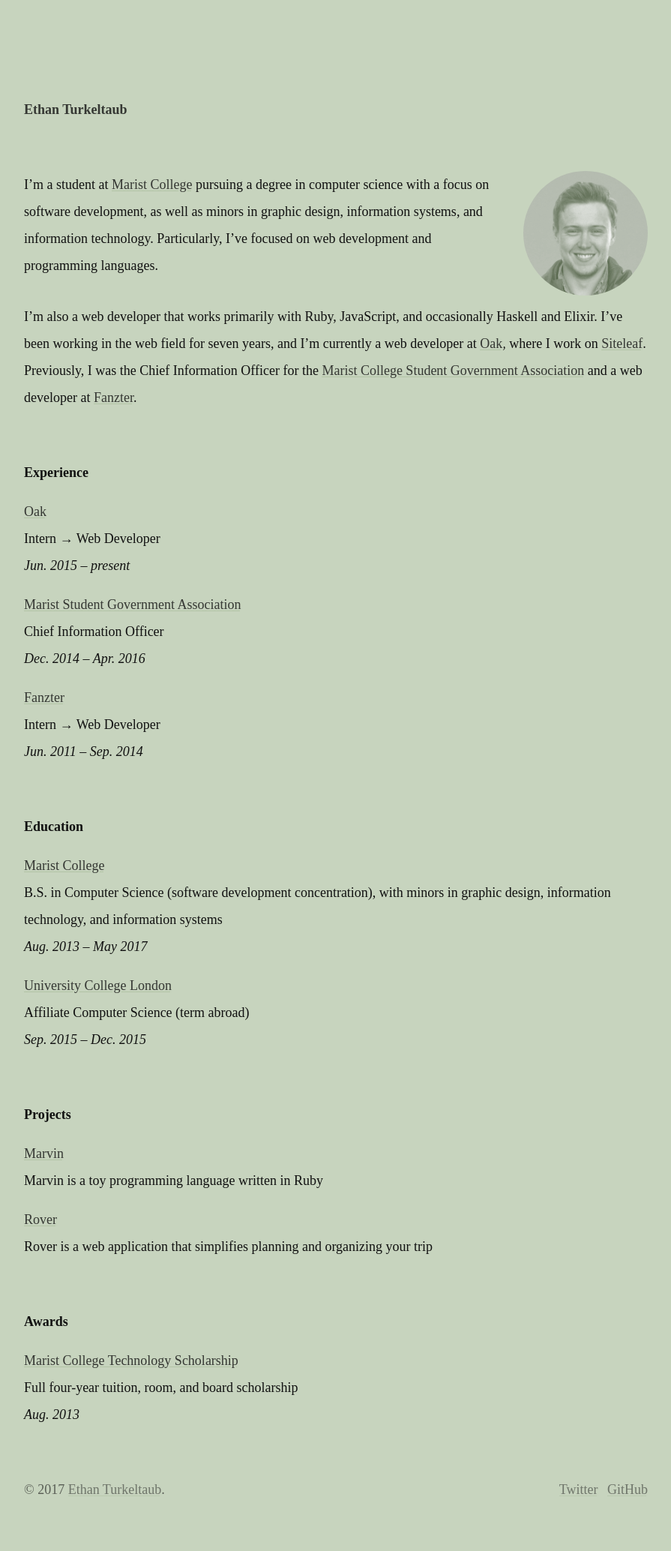
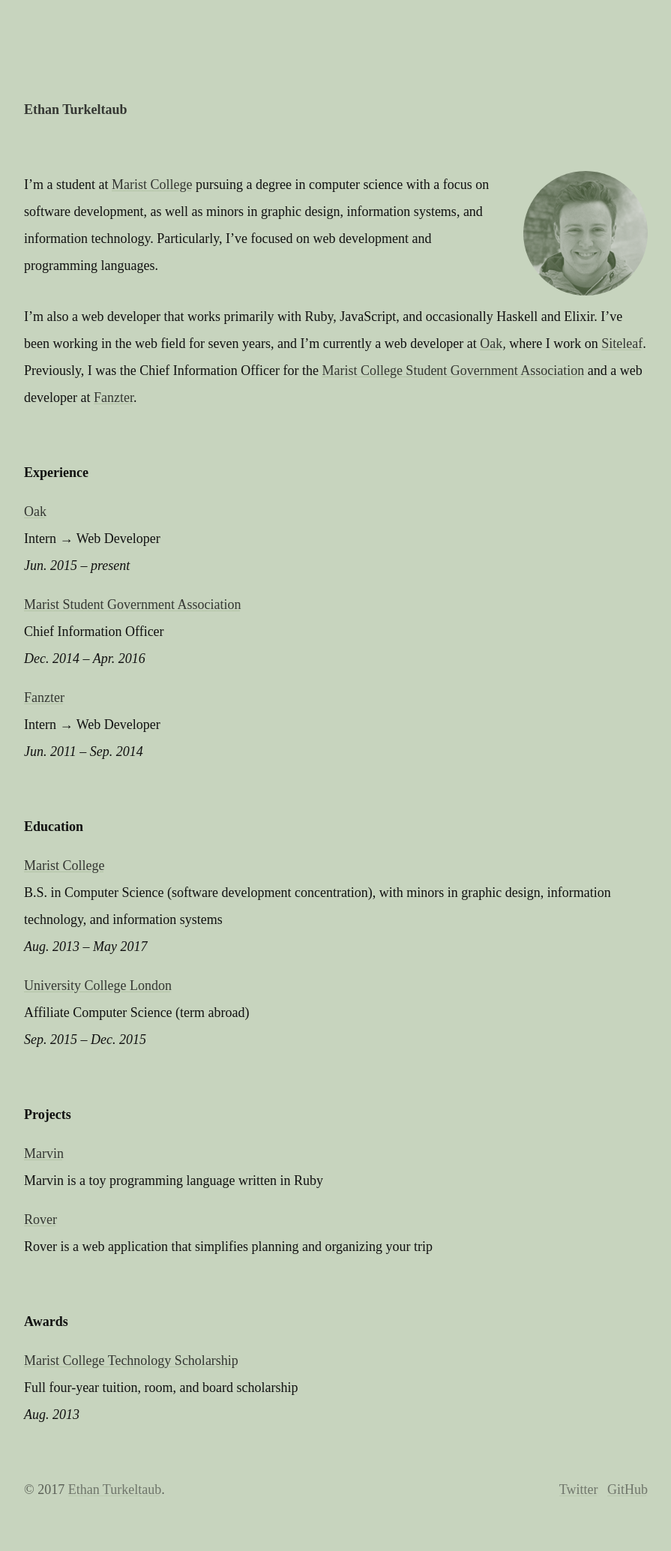
Before and after one commit to ethnt/ethnt.me, a Jekyll site: the page built from information.markdown, in a window 1280 px wide. Shown: the whole page at 75% size, without its empty margins (96-991 px from the left). Built offline with Jekyll 4.4.1, drawn with Linux system fonts in a browser that asks for light colours.

Commit message:
Updated Config

```diff
--- a/_config.yml
+++ b/_config.yml
@@ -37,7 +37,7 @@
 url: http://ethnt.me
 permalink: pretty
 primary_color: "#c7d4be"
-avatar_image: "/uploads/avatar.jpg"
+avatar_image: "/uploads/awosting.png"
 google_analytics: UA-33270842-1
 typekit: tbr5vxj
 social:
```
